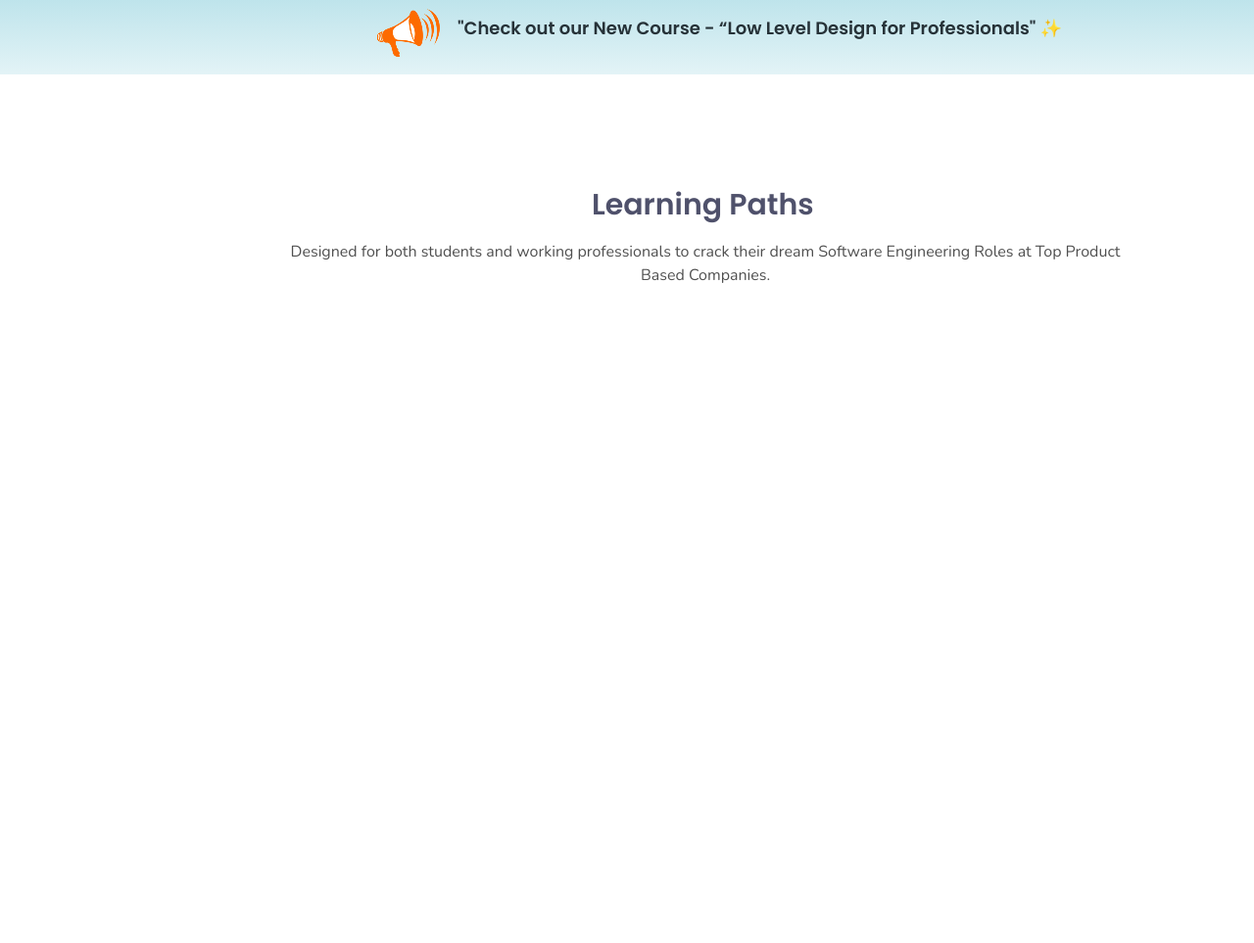
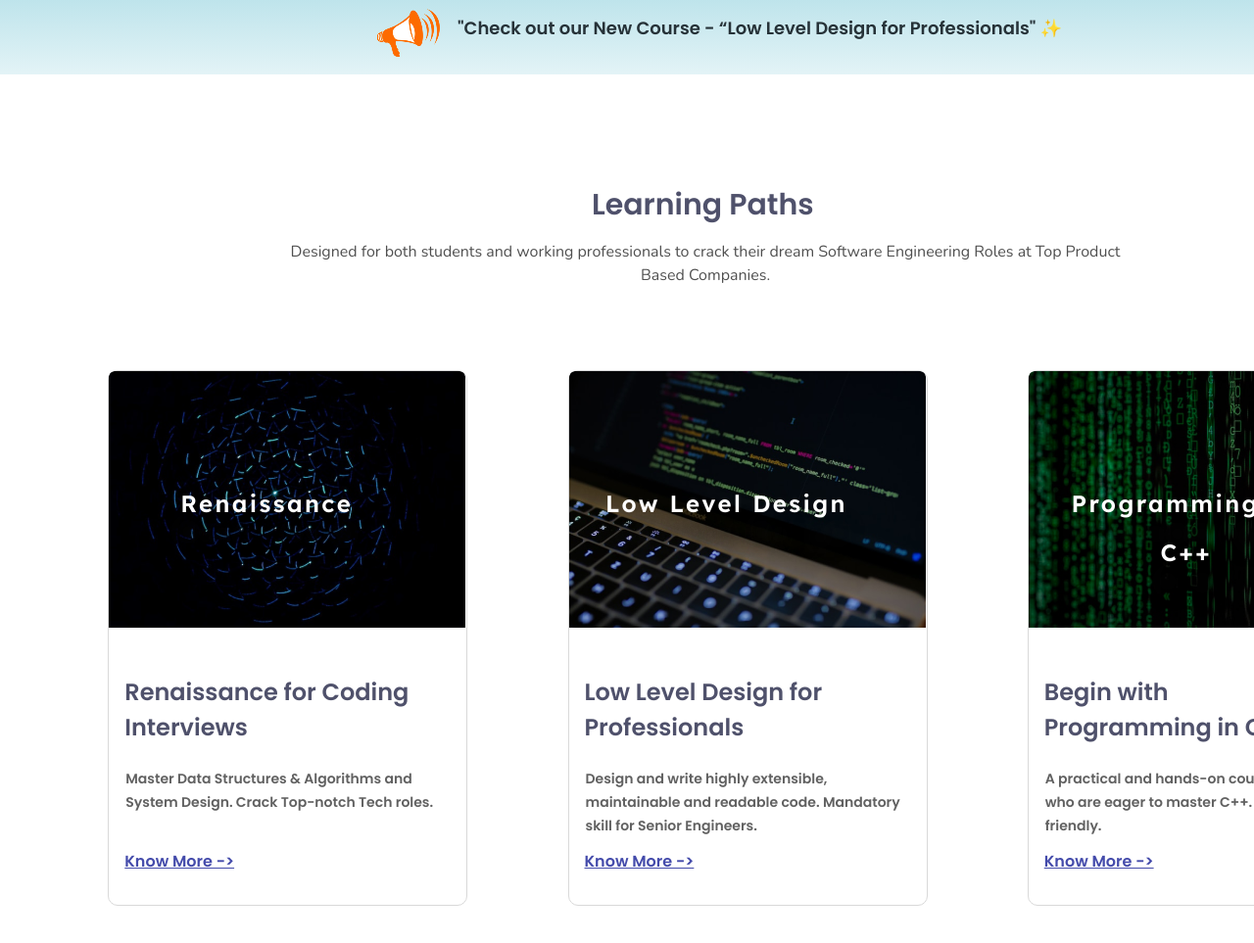
Before and after one commit to vikasgupta970/React-Training, a plain HTML site: page index.html in a window 1280 px wide. Shown: the part 860-1823 px from the top of the page at 98% size. Before the commit the page ends 1160 px from the top, so only its background shows below. Drawn offline with nearby package versions, Linux system fonts and the light colour scheme.

Commit message:
Courses Added

```diff
--- a/index.html
+++ b/index.html
@@ -61,6 +61,31 @@
     <p>"Check out our New Course - “Low Level Design for Professionals" ✨</p>
 </div>
 <p class="next">Learning Paths</div>
-<p class="next2">Designed for both students and working professionals to crack their dream Software Engineering Roles at Top Product Based Companies. </p>
+<p class="next2">Designed for both students and working professionals to crack their dream Software Engineering Roles
+                 at Top Product Based Companies. </p>
+<div class="outer">
+    <div class="inner">
+        <img src="./Material/Renaissance.png">
+        <h2>Renaissance</h2>
+        <p class="HEAD" id="R-head">Renaissance for Coding Interviews </p>
+        <p class="description">Master Data Structures & Algorithms and System Design. Crack Top-notch Tech roles.</p>
+        <a href="">Know More -></a>
+    </div>
+    <div class="inner">
+        <img src="./Material/Low-level.png">
+        <h2>Low Level Design</h2>
+        <p class="HEAD">Low Level Design for Professionals</p>
+        <p class="description">Design and write highly extensible, maintainable and readable code. Mandatory skill for Senior Engineers.</p>
+        <a href="">Know More -></a>
+    </div>
+    <div class="inner">
+        <img src="./Material/c++.png">
+        <h2>Programming In C++</h2>
+        <p class="HEAD">Begin with Programming in C++</p>
+        <p class="description">A practical and hands-on course for those who are eager to master C++. Beginner-friendly.</p>
+        <a href="">Know More -></a>
+    </div>
+</div>
+</div>
 </body>
 </html>
--- a/style.css
+++ b/style.css
@@ -1,6 +1,7 @@
 @import url('https://fonts.googleapis.com/css2?family=Abel&display=swap');
 @import url('https://fonts.googleapis.com/css2?family=Poppins:wght@600&display=swap');
 @import url('https://fonts.googleapis.com/css2?family=Nunito&display=swap');
+@import url('https://fonts.googleapis.com/css2?family=Lexend:wght@600&display=swap');
 
 input[type=button]{
     background: linear-gradient(93.24deg, #444BAB 0%, #3CA5C2 100%);
@@ -288,3 +289,189 @@ background: linear-gradient(180deg, #B0DEE7 -35.78%, rgba(176, 222, 231, 0) 174.
 
     color: #505050;
 }
+.show-course {
+    position: absolute;
+    top: 1215px;
+    left: 129px;
+    width: 365px;
+    height:545px;
+    border: 1px solid #D9D9D9;
+    border-radius: 10px;
+
+}
+.show-course img{
+    width: 364px;
+height: 262px;
+border-radius: 6px 6px 0px 0px;
+}
+.name{
+position: absolute;
+width: 290px;
+height: 50px;
+left: 37px;
+top: 56px;
+
+font-family: 'Lexend', sans-serif;
+font-size: 35px;
+line-height: 50px;
+
+/* identical to box height */
+text-align: center;
+letter-spacing: 0.1em;
+
+color: #FFFFFF;
+
+text-shadow: 0px 29px 20px #111111;
+}
+.about{
+
+    position: absolute;
+    width: 294px;
+    height: 72px;
+     left: 16px;
+    top: 271px;
+
+    font-family: 'Poppins',sans-serif;
+    font-size: 24px;
+    line-height: 149.8%;
+
+    /* or 36px */
+
+    color: #4F516B;
+}
+.description{
+    position: absolute;
+width: 332px;
+height: 72px;
+left: 16px;
+top: 383px;
+
+font-family: 'Poppins',sans-serif;
+font-style: normal;
+font-weight: 400;
+font-size: 16px;
+line-height: 24px;
+
+color: #616161;
+}
+.show-course :link{
+    position: absolute;
+width: 177px;
+height: 22px;
+left: 16px;
+top: 489px;
+bottom: 36px;
+
+font-family: 'Poppins',sans-serif;
+font-style: normal;
+font-weight: 600;
+font-size: 20px;
+line-height: 149.8%;
+
+/* or 30px */
+
+color: #444BAB;
+}
+#course1{
+    left: 129px;
+    top: 1215px;
+}
+
+.outer{
+    position: relative;
+    width: 1510px;
+    display: flex;
+    flex-wrap: wrap;
+    justify-content: space-evenly;
+    height: 600px;
+    top: 1215px;
+}
+.inner{
+    position: relative;
+    display: flex;
+    justify-content: space-evenly;
+    width: 365px;
+    display: inline-block;
+    height: 545px;
+    top: 15px;
+    background: #FFFFFF;
+border: 1px solid #D9D9D9;
+border-radius: 10px;
+}
+.inner img{
+
+position: absolute;
+width: 364px;
+height: 262px;
+/* left: 129px; */
+/* top: 1215px; */
+border-radius: 6px 6px 0px 0px;
+}
+.inner h2{
+    position: absolute;
+width: 290px;
+height: 50px;
+ left: 16px;
+top: 90px;
+
+font-family: 'Lexend',sans-serif;
+line-height: 50px;
+
+/* identical to box height */
+text-align: center;
+letter-spacing: 0.1em;
+
+color: #FFFFFF;
+
+text-shadow: 0px 29px 20px #111111;
+}
+.HEAD{
+position: absolute;
+width: 294px;
+height: 72px;
+left: 16px;
+top: 286px;
+
+font-family: 'Poppins',sans-serif;
+font-style: normal;
+font-weight: 600;
+font-size: 24px;
+line-height: 149.8%;
+
+/* or 36px */
+
+color: #4F516B;
+}
+.description{
+    position: absolute;
+width: 332px;
+height: 72px;
+left: 17px;
+top: 390px;
+
+font-family: 'Poppins',sans-serif;
+font-style: normal;
+font-weight: 400;
+font-size: 14px;
+line-height: 24px;
+
+color: #616161;
+}
+.inner a{
+
+position: absolute;
+width: 117px;
+height: 22px;
+left: 16px;
+top: 489px;
+
+font-family: 'Poppins';
+font-style: normal;
+font-weight: 600;
+font-size: 16px;
+line-height: 149.8%;
+
+/* or 30px */
+
+color: #444BAB;
+}
```
Also changed, not shown: Material/Low-level.png (added), Material/Renaissance.png (added), Material/c++.png (added).
